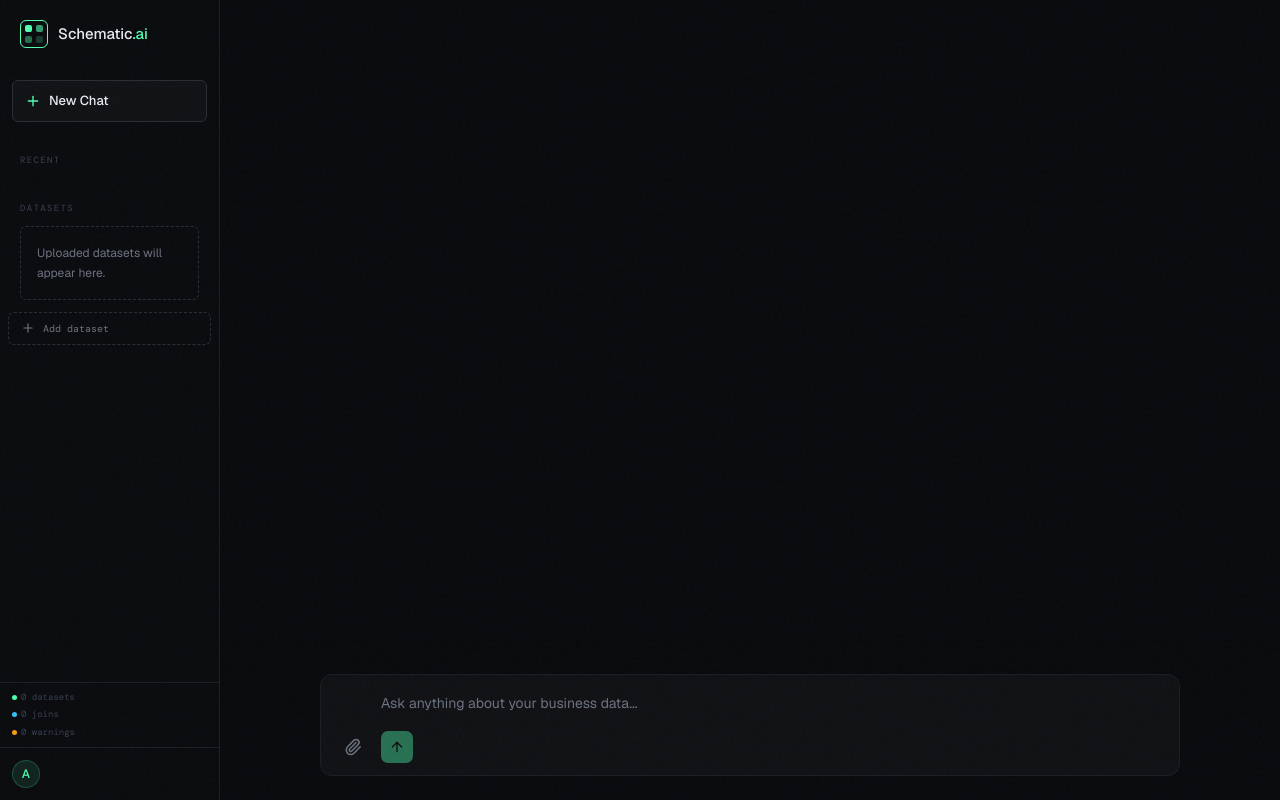
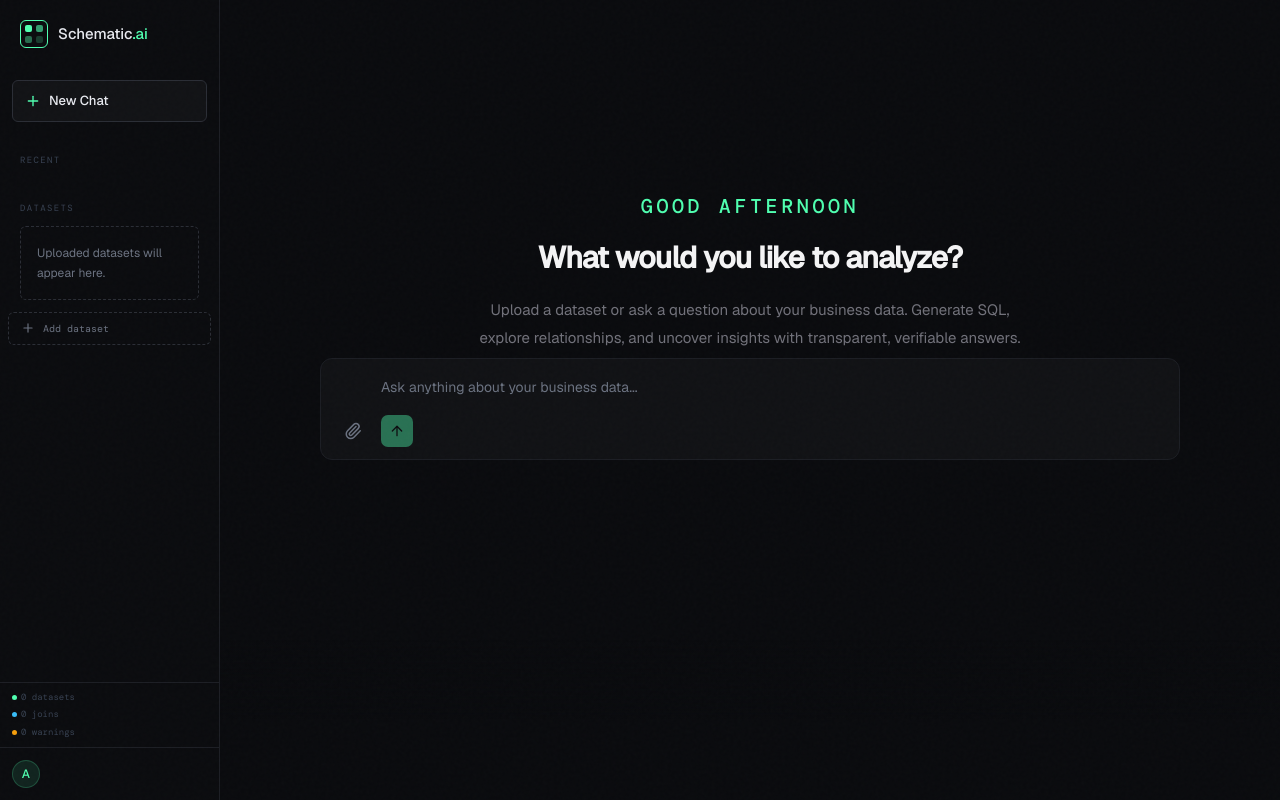
Before and after one commit to Ishaan-Gill/Schematic-AI, a Next.js app: page / in a window 1280 px wide. Built offline with nearby package versions, Linux system fonts and the light colour scheme; a web font is replaced by a local one.

Commit message:
feat(chat): implement empty-state UI for new conversations

```diff
--- a/app/page.tsx
+++ b/app/page.tsx
@@ -281,6 +281,8 @@ export default function Home() {
       .reverse()
       .find((m) => m.role === "assistant")?.loading ?? false;
 
+  const isEmptyChat = (activeSession?.messages?.length ?? 0) === 0;
+
   return (
     <div className="relative flex min-h-screen flex-col overflow-hidden bg-[#030405] text-zinc-100 md:h-screen md:flex-row">
       <ToastContainer toasts={toasts} setToasts={setToasts} />
@@ -298,11 +300,34 @@ export default function Home() {
       />
 
       <div className="relative flex min-h-0 flex-1 flex-col md:ml-[220px] md:overflow-y-auto">
+        {isEmptyChat ? (
+          <div className="flex flex-1 flex-col justify-center">
             <ChatPanel
               messages={activeSession?.messages ?? []}
               hasResults={Boolean(latestSQL)}
               updateMessage={updateMessage}
               executeQuery={executeQuery}
+              isEmptyChat={isEmptyChat}
+            />
+
+            <div className="w-full max-w-[860px]">
+              <FileUpload
+                query={query}
+                setQuery={setQuery}
+                loading={latestAssistantLoading}
+                onSend={handleSendMessage}
+                onFileChange={handleFileChange}
+              />
+            </div>
+          </div>
+        ) : (
+          <>
+            <ChatPanel
+              messages={activeSession?.messages ?? []}
+              hasResults={Boolean(latestSQL)}
+              updateMessage={updateMessage}
+              executeQuery={executeQuery}
+              isEmptyChat={isEmptyChat}
             />
 
             <FileUpload
@@ -312,6 +337,8 @@ export default function Home() {
               onSend={handleSendMessage}
               onFileChange={handleFileChange}
             />
+          </>
+        )}
       </div>
     </div>
   );
--- a/components/ui/ChatPanel.tsx
+++ b/components/ui/ChatPanel.tsx
@@ -1,52 +1,51 @@
-"use client"
+"use client";
 
-import { AnimatePresence, motion } from "framer-motion"
-import ChatMessage from "@/components/ui/ChatMessages"
-import ResultTable from "@/components/ui/resultTable"
-import ThinkPanel from "@/components/ui/ThinkPanel"
-import { exportCsv } from "@/lib/export/exportCsv"
-import { Message } from "@/types/message"
+import { AnimatePresence, motion } from "framer-motion";
+import ChatMessage from "@/components/ui/ChatMessages";
+import ResultTable from "@/components/ui/resultTable";
+import ThinkPanel from "@/components/ui/ThinkPanel";
+import EmptyChat from "@/components/ui/EmptyChat";
+import { exportCsv } from "@/lib/export/exportCsv";
+import { Message } from "@/types/message";
 
 type ChatPanelProps = {
-  messages: Message[]
-  hasResults: boolean
+  messages: Message[];
+  hasResults: boolean;
   updateMessage: (
     id: string,
     updates: Partial<Message>,
     sessionId?: string,
-  ) => void
+  ) => void;
   executeQuery: (
     sql?: string,
     assistantMessageId?: string,
     page?: number,
     sessionId?: string,
-  ) => Promise<void>
-}
+  ) => Promise<void>;
+  isEmptyChat: boolean;
+};
 
 export default function ChatPanel({
   messages,
   hasResults,
   updateMessage,
-  executeQuery
+  executeQuery,
+  isEmptyChat,
 }: ChatPanelProps) {
-
   return (
     <section className="flex w-full flex-1 flex-col bg-[#0a0b0e]">
       <div className="mx-auto flex w-full max-w-[1300px] flex-1 flex-col gap-6 px-6 py-6 pb-40">
-
+        {isEmptyChat ? (
+          <div className="flex flex-1 items-center justify-center pb-30">
+            <EmptyChat />
+          </div>
+        ) : (
           <AnimatePresence>
-          {messages.map(message => (
-            <div
-              key={message.id}
-              className="space-y-6"
-            >
-              <ChatMessage
-                role={message.role}
-                content={message.content}
-              />
+            {messages.map((message) => (
+              <div key={message.id} className="space-y-6">
+                <ChatMessage role={message.role} content={message.content} />
                 {message.role === "assistant" && (
                   <div className="mx-auto w-full max-w-[860px] space-y-6">
-
                     <ThinkPanel
                       loading={message.loading ?? false}
                       generatedSQL={message.generatedSQL ?? ""}
@@ -67,32 +66,29 @@ export default function ChatPanel({
                       page={message.page ?? 0}
                       hasMore={message.hasMore ?? false}
                       onPrevPage={() => {
-                      const newPage = Math.max(0, (message.page ?? 0) - 1)
+                        const newPage = Math.max(0, (message.page ?? 0) - 1);
                         updateMessage(message.id, {
-                        page: newPage
-                      })
+                          page: newPage,
+                        });
                         void executeQuery(
                           message.generatedSQL,
                           message.id,
-                        newPage
-                      )
+                          newPage,
+                        );
                       }}
                       onNextPage={() => {
-                      const newPage = (message.page ?? 0) + 1
+                        const newPage = (message.page ?? 0) + 1;
                         updateMessage(message.id, {
-                        page: newPage
-                      })
+                          page: newPage,
+                        });
                         void executeQuery(
                           message.generatedSQL,
                           message.id,
-                        newPage
-                      )
+                          newPage,
+                        );
                       }}
                       onExport={() =>
-                      exportCsv(
-                        message.queryResult ?? [],
-                        "schematic_export"
-                      )
+                        exportCsv(message.queryResult ?? [], "schematic_export")
                       }
                     />
                   </div>
@@ -100,6 +96,7 @@ export default function ChatPanel({
               </div>
             ))}
           </AnimatePresence>
+        )}
 
         <AnimatePresence>
           {hasResults && (
@@ -109,13 +106,10 @@ export default function ChatPanel({
               animate={{ opacity: 1, y: 0 }}
               exit={{ opacity: 0, y: -8 }}
               className="flex items-center gap-3 font-mono text-[10px] uppercase tracking-[0.12em] text-[#6b7280]"
-            >
-            </motion.div>
+            ></motion.div>
           )}
         </AnimatePresence>
-
-
       </div>
     </section>
-  )
+  );
 }
--- /dev/null
+++ b/components/ui/EmptyChat.tsx
@@ -0,0 +1,39 @@
+"use client"
+
+import { motion } from "framer-motion"
+
+export default function EmptyChat() {
+  const hour = new Date().getHours()
+
+  const greeting =
+    hour < 12
+      ? "Good Morning"
+      : hour < 18
+        ? "Good Afternoon"
+        : "Good Evening"
+
+  return (
+    <motion.div
+      initial={{ opacity: 0, y: 16 }}
+      animate={{ opacity: 1, y: 0 }}
+      transition={{ duration: 0.4 }}
+      className="flex flex-1 flex-col items-center justify-center px-6 text-center"
+    >
+      <div className="space-y-5">
+        <p className="font-mono text-xl tracking-[0.2em] font-medium uppercase tracking-[0.18em] text-[#4fffb0]">
+          {greeting}
+        </p>
+
+        <h1 className="font-sans text-3xl font-semibold tracking-tight text-[#f4f4f5]">
+          What would you like to analyze?
+        </h1>
+
+        <p className="mx-auto max-w-[560px] font-sans text-[15px] leading-7 text-[#71717a]">
+          Upload a dataset or ask a question about your business data.
+          Generate SQL, explore relationships, and uncover insights with
+          transparent, verifiable answers.
+        </p>
+      </div>
+    </motion.div>
+  )
+}
--- a/components/ui/FileUpload.tsx
+++ b/components/ui/FileUpload.tsx
@@ -34,7 +34,7 @@ export default function FileUpload({
     }, [query])
 
     return (
-        <div className="fixed bottom-0 left-0 right-0 z-20 px-6 pb-6 pt-10 md:left-[220px]">
+        <div className="fixed bottom-0 left-0 right-0 z-20 px-6 pb-85 pt-10 md:left-[220px]">
             <div className="pointer-events-none absolute inset-x-0 bottom-0 -z-10 h-40 bg-gradient-to-t from-[#0a0b0e] via-[#0a0b0e] to-transparent" />
             <div className="mx-auto max-w-[860px]">
                 <motion.div
```
Lines whose indentation alone changed are shown as unchanged.
